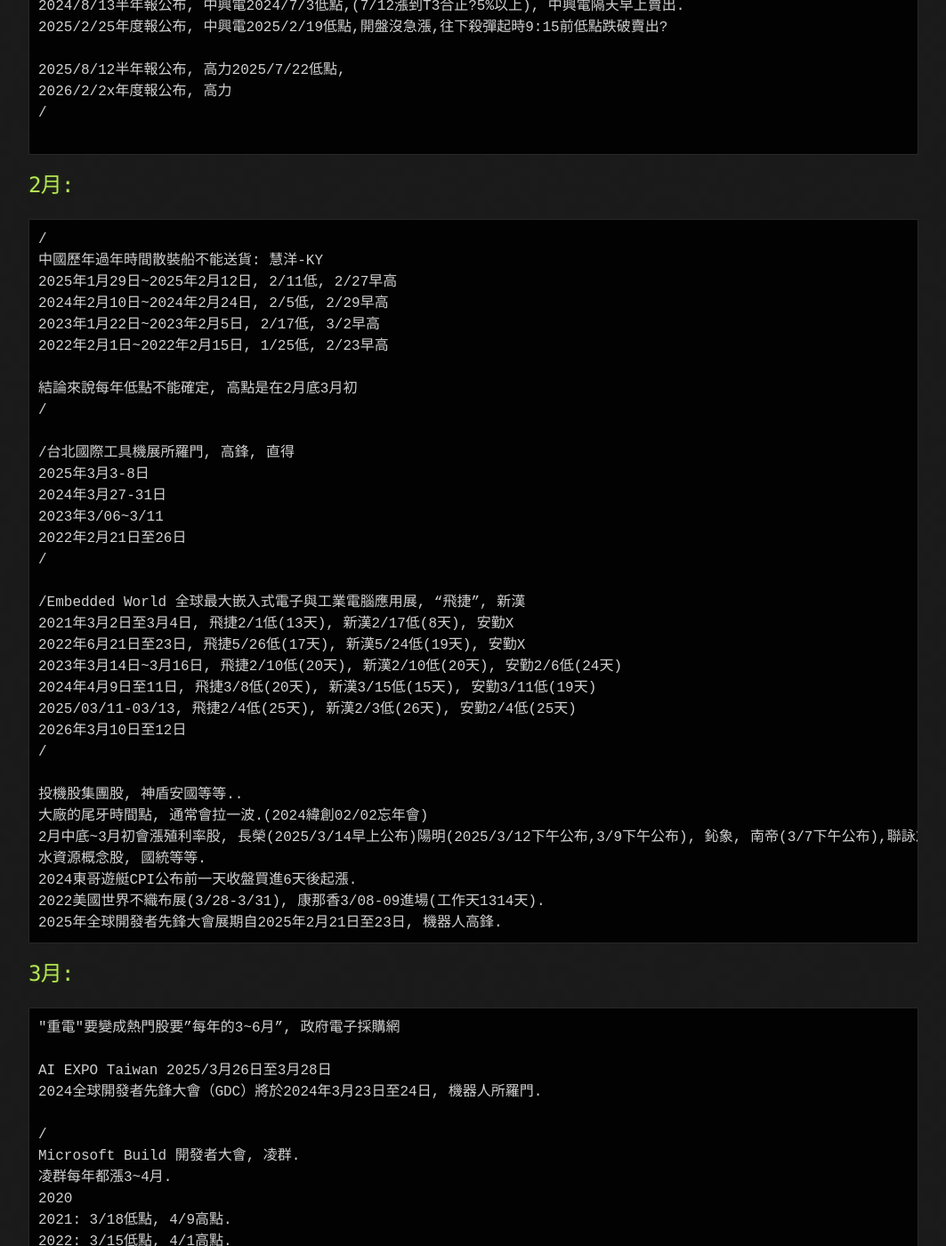
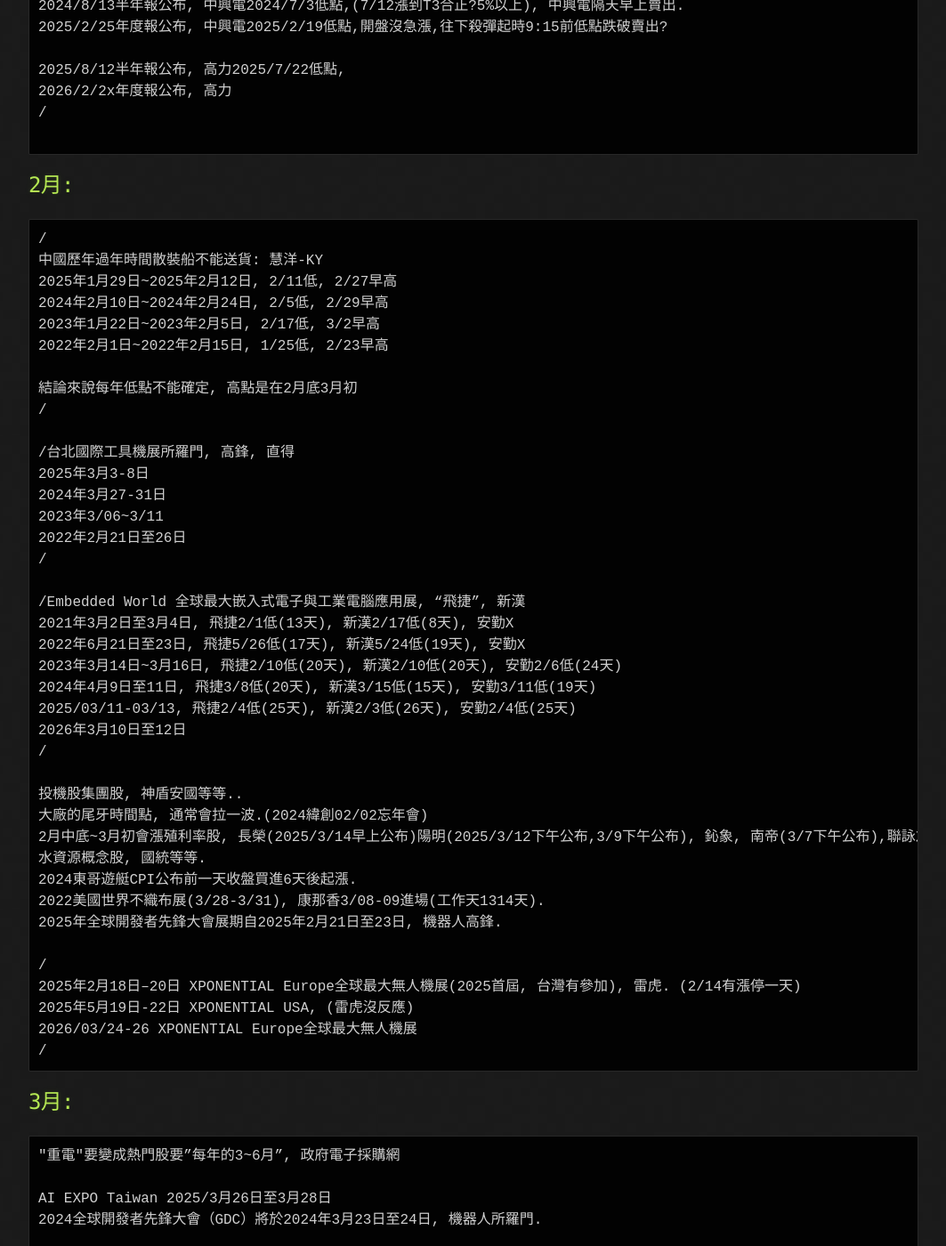
Before and after one commit to lepg5487/Stock_God, a Jekyll site: the page built from experience.md, in a window 1280 px wide and 1400 px high, scrolled down 4299 px. Shown: the whole window at 89% size, without its empty margins (108-1171 px from the left). Built offline with Jekyll 4.4.1, drawn with Linux system fonts in a browser that asks for light colours; our own code applies the rules of GitHub Pages for plain Markdown files.

Commit message:
Update experience.md

````diff
--- a/experience.md
+++ b/experience.md
@@ -210,6 +210,12 @@
 2024東哥遊艇CPI公布前一天收盤買進6天後起漲.
 2022美國世界不織布展(3/28-3/31), 康那香3/08-09進場(工作天1314天).
 2025年全球開發者先鋒大會展期自2025年2月21日至23日, 機器人高鋒.
+
+/
+2025年2月18日–20日 XPONENTIAL Europe全球最大無人機展(2025首屆, 台灣有參加), 雷虎. (2/14有漲停一天)
+2025年5月19日-22日 XPONENTIAL USA, (雷虎沒反應)
+2026/03/24-26 XPONENTIAL Europe全球最大無人機展
+/
 ```
 ## 3月:
 ```
````
